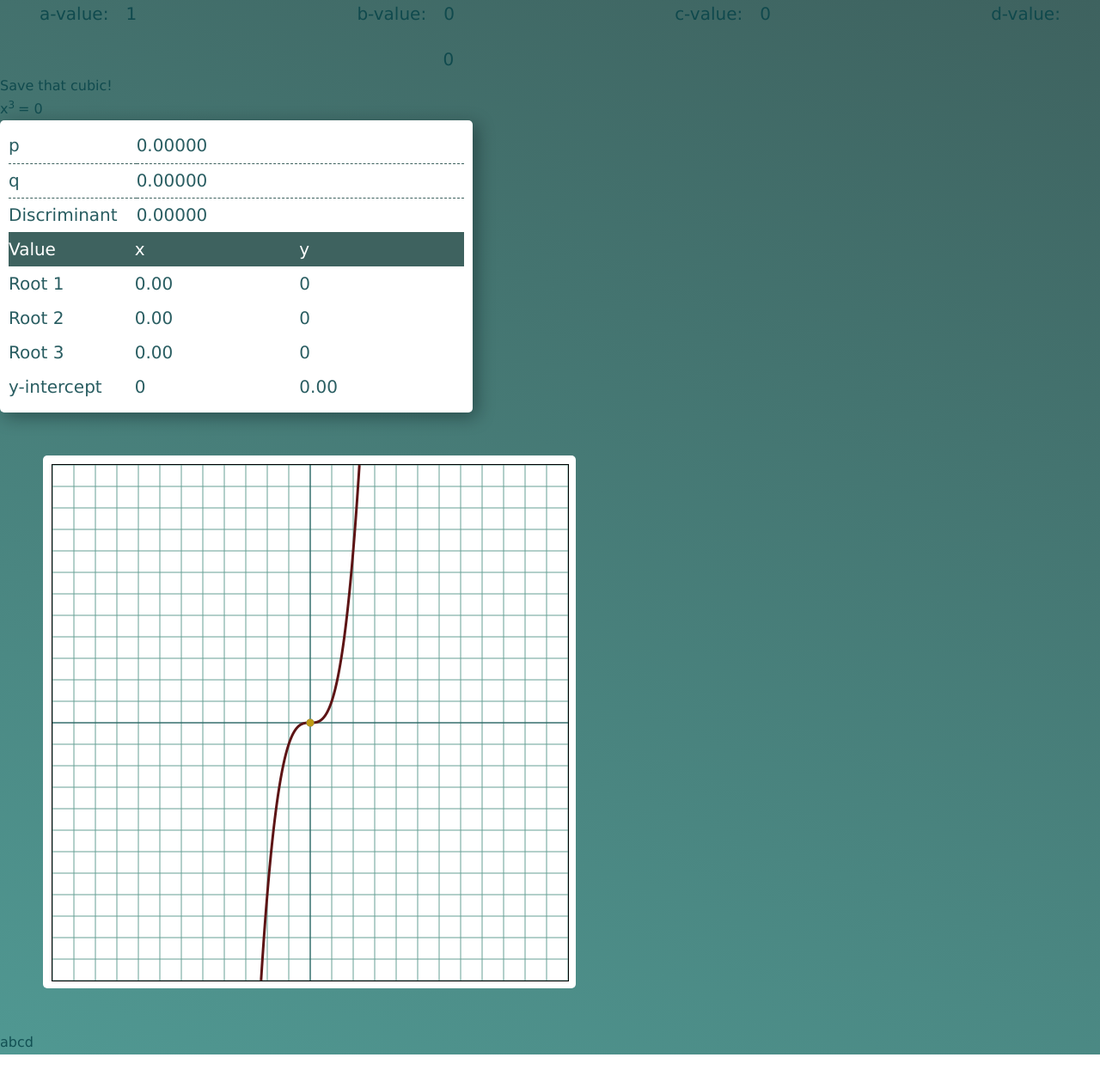
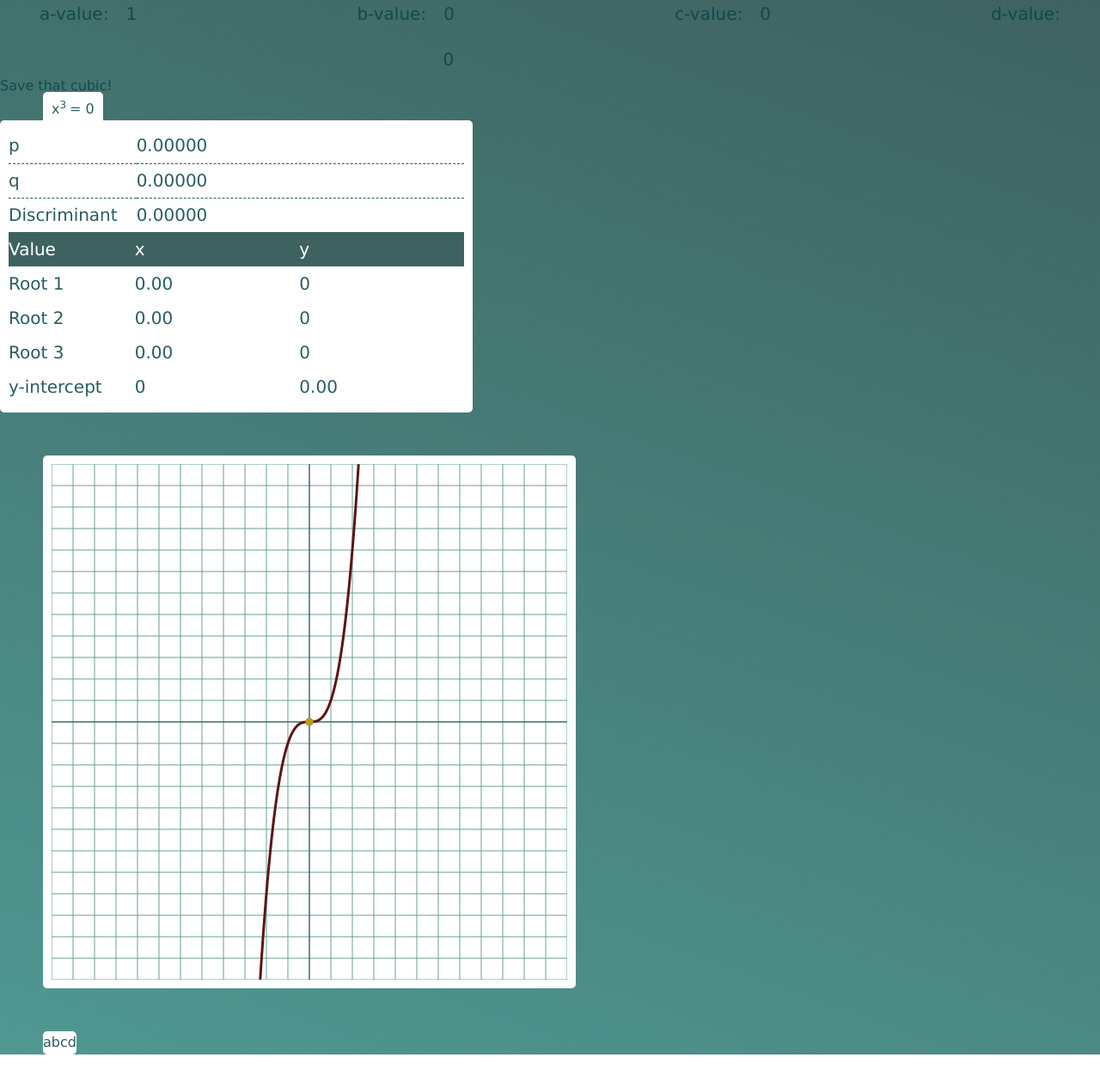
Before and after one commit to IzzyZeee/assignment3, a React (Vite) app: page / in a window 1280 px wide. Shown: the top 1266 px of the page at 86% size. Before the commit the page ends 1227 px from the top, so only its background shows below. Built offline with nearby package versions, Linux system fonts and the light colour scheme.

Commit message:
Changed most stuff to tailwind css but the stuff isnt done

```diff
--- a/src/Components/CubicEquation.tsx
+++ b/src/Components/CubicEquation.tsx
@@ -13,6 +13,10 @@ export default function CubicEquation
         const b = coefficients.b;
         const c = coefficients.c;
         const d = coefficients.d;
+
+        if (a == 0) { // a-value cannot be zero. Does nothing until valid a-value is put
+            return;
+        }
 
         function term(coefficient: number, power: number) { // Returns terms so you can put them in an equation
 
@@ -44,7 +48,7 @@ export default function CubicEquation
     return (
         <div>
             <label
-                className="INSERTCSS"
+                className="p-[10px] rounded-[5px] mb-[50px] mr-[50px] ml-[50px] bg-[white]"
                 dangerouslySetInnerHTML={{ __html: equation }} // Used to straight-up put HTML into the site, a lazy fix of sorts
             >
             </label>
--- a/src/Components/CubicGraph.tsx
+++ b/src/Components/CubicGraph.tsx
@@ -178,8 +178,9 @@ export default function CubicGraph
     }, [coefficients]); // useEffect's second [] parameter means it'll only run when [] udpates
 
     return (
-        <div style={{"width":"620px","height":"620px","padding":"10px","borderRadius":"5px","marginBottom":"50px","marginRight":"50px","marginLeft":"50px","backgroundColor":"rgba(255, 255, 255)"}}>
-            <canvas ref={canvasRef} width="600" height="600" style={{ border: "1px solid black" }}>
+        <div
+        className="w-[620px] h-[620px] p-[10px] rounded-[5px] mb-[50px] ml-[50px] mr-[50px] bg-white">
+            <canvas ref={canvasRef} width="600" height="600">
             </canvas>
         </div>
     )
--- a/src/Components/CubicHistory.tsx
+++ b/src/Components/CubicHistory.tsx
@@ -9,18 +9,9 @@ type CubicHistoryProperty = {
 export default function CubicHistory
 
 ({ coefficients, update, history, saveHistory, onSelect }: UpdateCoefficient) {
-
     return (
-      // <div>
-      //     <tr>
-      //       <td>{a}</td>
-      //       <td>{b}</td>
-      //       <td>{c}</td>
-      //       <td>{d}</td>
-      //     </tr>
-      // </div>
       <div>
-        <table>
+        <table className="p-[10px] rounded-[5px] mb-[50px] mr-[50px] ml-[50px] bg-white">
           <tr>
             <td>a</td>
             <td>b</td>
--- a/src/Components/CubicInput.tsx
+++ b/src/Components/CubicInput.tsx
@@ -6,7 +6,8 @@ export default function CubicInput
 
     return (
         <div>
-            <div style={{"display":"flex","flexWrap":"wrap","alignItems":"center","justifyContent":"center","gap":"20px","fontSize":"20px"}}>
+            <div
+            className="flex flex-wrap items-center justify-center gap-[20px] text-[20px]">
                 <label className="INSERTCSS">
                     a-value:
                 </label>
--- a/src/Components/CubicTable.tsx
+++ b/src/Components/CubicTable.tsx
@@ -49,65 +49,65 @@ export default function CubicEquation
     }, [coefficients]); // useEffect's second parameter [] means it'll only run when [] udpates
 
     return (
-      <div style={{"width":"550px","marginBottom":"50px","padding":"10px","borderRadius":"5px","boxShadow":"5px 5px 20px rgba(1, 14, 19, 0.4)","backgroundColor":"rgba(255, 255, 255)"}}>
-        <table style={{"fontSize":"20px"}}>
-          <tr style={{"height":"40px"}}>
-            <td style={{"width":"150px","borderBottom":"1px dashed rgba(62, 98, 95)"}}>
+      <div className="w-[550px] mb-[50px] p-[10px] rounded-[5px] shadow-[5px 5px 20px rgba(1, 14, 19, 0.4)] bg-white">
+        <table className="text-[20px]">
+          <tr className="h-[40px]">
+            <td className="w-[150px] border-b border-dashed border-[rgba(62, 98, 95)]">
               p
             </td>
-            <td style={{"width":"400px","borderBottom":"1px dashed rgba(62, 98, 95)"}}>
+            <td className="w-[400px] border-b border-dashed border-[rgba(62, 98, 95)]">
               {p_val}
             </td>
           </tr>
-          <tr style={{"height":"40px"}}>
-            <td style={{"borderBottom":"1px dashed rgba(62, 98, 95)"}}>
+          <tr className="h-[40px]">
+            <td className="border-b border-dashed border-[rgba(62, 98, 95)]">
               q
             </td>
-            <td style={{"borderBottom":"1px dashed rgba(62, 98, 95)"}}>
+            <td className="border-b border-dashed border-[rgba(62, 98, 95)]">
               {q_val}
             </td>
           </tr>
-          <tr style={{"height":"40px"}}>
+          <tr className="h-[40px]">
             <td>Discriminant</td>
             <td>
               {delta_val}
             </td>
           </tr>
         </table>
-        <table style={{"fontSize":"20px"}}>
-          <tr style={{"width":"200px","height":"40px","color":"rgba(255, 255, 255)","backgroundColor":"rgba(62, 98, 95)"}}>
-            <td style={{"width":"150px"}}>
+        <table className="text-[20px]">
+          <tr className="w-[200px] h-[40px] text-white bg-[rgb(62,98,95)]">
+            <td className="w-[150px]">
               Value
             </td>
-            <td style={{"width":"200px"}}>
+            <td className="w-[200px]">
               x
             </td>
-            <td style={{"width":"200px"}}>
+            <td className="w-[200px]">
               y
             </td>
           </tr>
-          <tr style={{"height":"40px"}}>
+          <tr className="h-[40px]">
             <td>Root 1</td>
             <td>
               {x1}
             </td>
             <td>0</td>
           </tr>
-          <tr style={{"height":"40px"}}>
+          <tr className="h-[40px]">
             <td>Root 2</td>
             <td>
               {x2}
             </td>
             <td>0</td>
           </tr>
-          <tr style={{"height":"40px"}}>
+          <tr className="h-[40px]">
             <td>Root 3</td>
             <td>
               {x3}
             </td>
             <td>0</td>
           </tr>
-          <tr style={{"height":"40px"}}>
+          <tr className="h-[40px]">
             <td>y-intercept</td>
             <td>0</td>
             <td>
```
